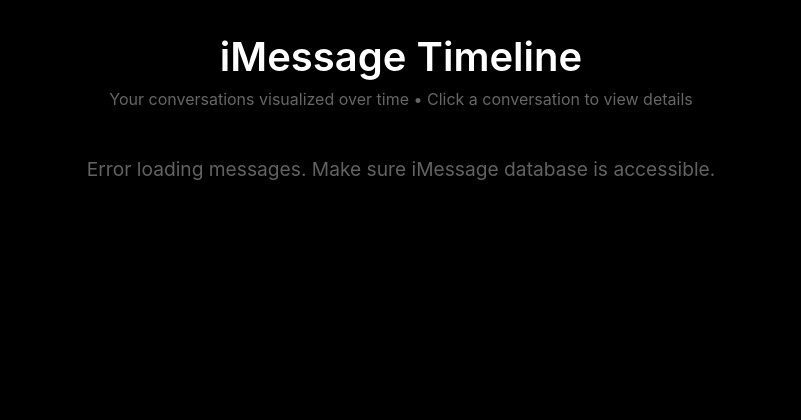
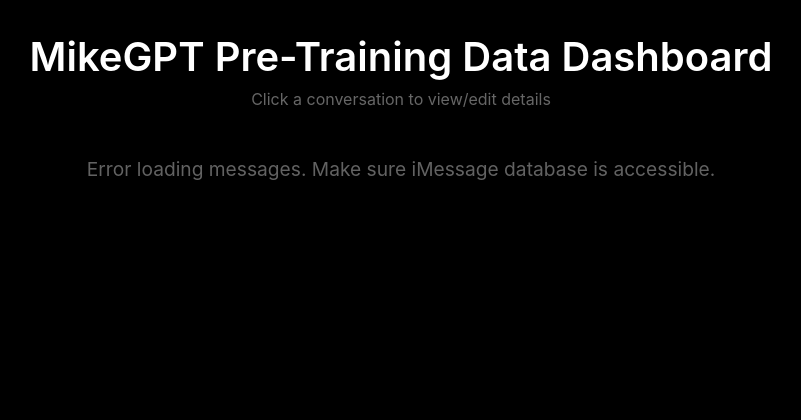
Before and after one commit to mrferris/mikegpt, a Flask app: template templates/visualizer.html in a window 1280 px wide. Shown: the top 420 px of the page, without its empty margins (239-1040 px from the left). Run offline with Flask 3, Linux system fonts and the light colour scheme; the template is opened without the code that fills it, so the values that code supplies are empty; parts of the project's set-up code (start-up, migrations or seed data) failed here and were passed over.

Commit message:
Adds data dashboard persistence

```diff
--- a/templates/visualizer.html
+++ b/templates/visualizer.html
@@ -3,7 +3,7 @@
 <head>
     <meta charset="UTF-8">
     <meta name="viewport" content="width=device-width, initial-scale=1.0">
-    <title>iMessage Timeline Visualizer</title>
+    <title>MikeGPT Pre-Training Data Dashboard</title>
     <script src="https://d3js.org/d3.v7.min.js"></script>
     <style>
         * {
@@ -467,10 +467,10 @@
 </head>
 <body>
     <div class="container">
-        <h1>iMessage Timeline</h1>
-        <div class="subtitle">Your conversations visualized over time • Click a conversation to view details</div>
+        <h1>MikeGPT Pre-Training Data Dashboard</h1>
+        <div class="subtitle">Click a conversation to view/edit details</div>
 
-        <div id="loading">Loading your messages...</div>
+        <div id="loading">Loading messages...</div>
 
         <div id="stats" class="stats" style="display: none;"></div>
 
@@ -727,6 +727,9 @@
                 // Append dots to the contact row group
                 const rowGroup = d3.selectAll('.contact-row').filter((d, idx) => idx === i);
 
+                // Check if this conversation is excluded
+                const isIncluded = selectedContacts.has(conv.contact);
+
                 rowGroup.selectAll('circle')
                     .data(sampledMessages)
                     .enter()
@@ -735,7 +738,10 @@
                     .attr('cx', d => xScale(parseDate(d.date)))
                     .attr('cy', yScale(conv.contact) + yScale.bandwidth() / 2)
                     .attr('r', 1.5)
-                    .attr('fill', d => d.fromMe ? '#667eea' : '#f093fb');
+                    .attr('fill', d => {
+                        if (!isIncluded) return '#555'; // Grey when excluded
+                        return d.fromMe ? '#667eea' : '#f093fb'; // Normal colors
+                    });
             });
         }
     </script>
@@ -757,6 +763,7 @@
         let currentMessages = []; // Store current conversation messages
         let scrollIndicator = null; // Track scroll indicator element
         let currentConversationData = null; // Store current conversation metadata
+        let messageCache = {}; // Cache conversation messages to avoid refetching
 
         // Load conversationStarts from localStorage
         function loadConversationStarts() {
@@ -776,14 +783,37 @@
             localStorage.setItem('conversationStarts', JSON.stringify(conversationStarts));
         }
 
+        // Load selectedContacts from localStorage
+        function loadSelectedContacts() {
+            const saved = localStorage.getItem('selectedContacts');
+            if (saved) {
+                try {
+                    const savedArray = JSON.parse(saved);
+                    selectedContacts = new Set(savedArray);
+                } catch (e) {
+                    console.error('Error loading selected contacts:', e);
+                    selectedContacts = new Set();
+                }
+            }
+        }
+
+        // Save selectedContacts to localStorage
+        function saveSelectedContacts() {
+            localStorage.setItem('selectedContacts', JSON.stringify(Array.from(selectedContacts)));
+        }
+
         // Initialize on load
         loadConversationStarts();
+        loadSelectedContacts();
 
-        // Initialize all conversations as selected
+        // Initialize all conversations as excluded (only if no saved state exists)
         function initializeSelections(conversations) {
-            conversations.forEach(conv => {
-                selectedContacts.add(conv.contact);
-            });
+            // Don't add any conversations - they default to excluded
+            // Only save if this is the first time (no saved state)
+            const saved = localStorage.getItem('selectedContacts');
+            if (!saved) {
+                saveSelectedContacts();
+            }
         }
 
         // Toggle conversation selection
@@ -795,6 +825,9 @@
             } else {
                 selectedContacts.add(contact);
             }
+
+            // Save to localStorage
+            saveSelectedContacts();
 
             // Update the bar colors
             updateBarColors(contact, !isIncluded);
@@ -936,8 +969,16 @@
             `);
 
             try {
-                const response = await fetch(`/api/conversation/${encodeURIComponent(contactId)}`);
-                const data = await response.json();
+                // Check cache first
+                let data;
+                if (messageCache[contactId]) {
+                    data = messageCache[contactId];
+                } else {
+                    const response = await fetch(`/api/conversation/${encodeURIComponent(contactId)}`);
+                    data = await response.json();
+                    // Cache the messages
+                    messageCache[contactId] = data;
+                }
 
                 currentMessages = data.messages;
                 renderConversation(data.messages);
@@ -1041,15 +1082,18 @@
         async function drawAllSavedMarkers() {
             if (!svgElement || !yScaleGlobal || !xScaleGlobal) return;
 
+            // Only draw markers for conversations that are already cached (already opened)
             for (const contactId in conversationStarts) {
                 if (conversationStarts[contactId].length === 0) continue;
 
-                // Fetch messages for this contact
+                // Only draw if we have cached messages (user has opened this conversation)
+                if (!messageCache[contactId]) {
+                    console.log(`Skipping markers for ${contactId} - not yet cached`);
+                    continue;
+                }
+
                 try {
-                    const response = await fetch(`/api/conversation/${encodeURIComponent(contactId)}`);
-                    const data = await response.json();
-
-                    const messages = data.messages;
+                    const messages = messageCache[contactId].messages;
                     if (!messages || messages.length === 0) continue;
 
                     const rowY = yScaleGlobal(contactId);
--- a/visualizer.py
+++ b/visualizer.py
@@ -192,6 +192,10 @@
             merged[-1]['date'] = msg['date']
         else:
             merged.append(msg)
+
+    # Remove 'rowid' field before returning (only keep role, text, date)
+    for msg in merged:
+        msg.pop('rowid', None)
 
     return merged
 
```
